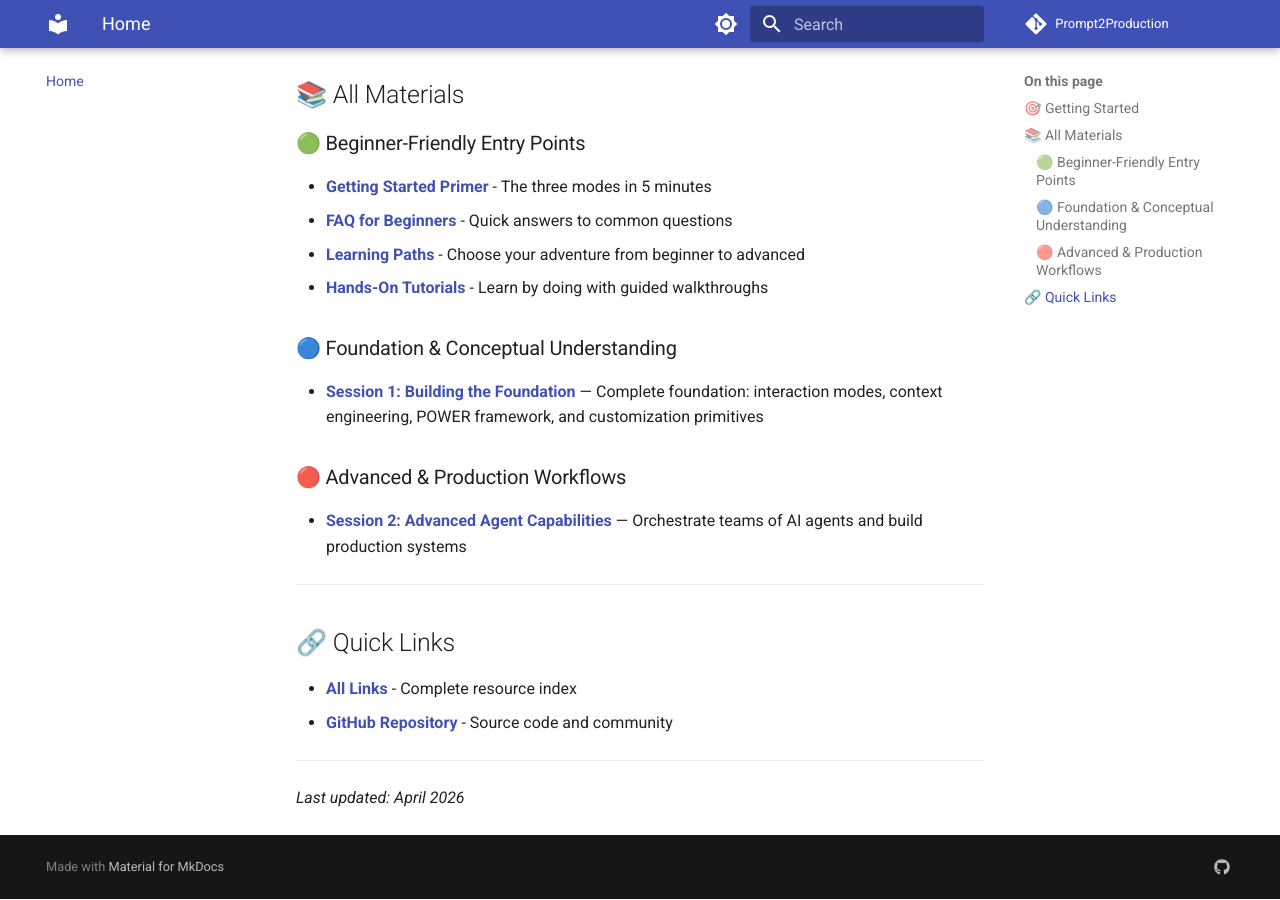
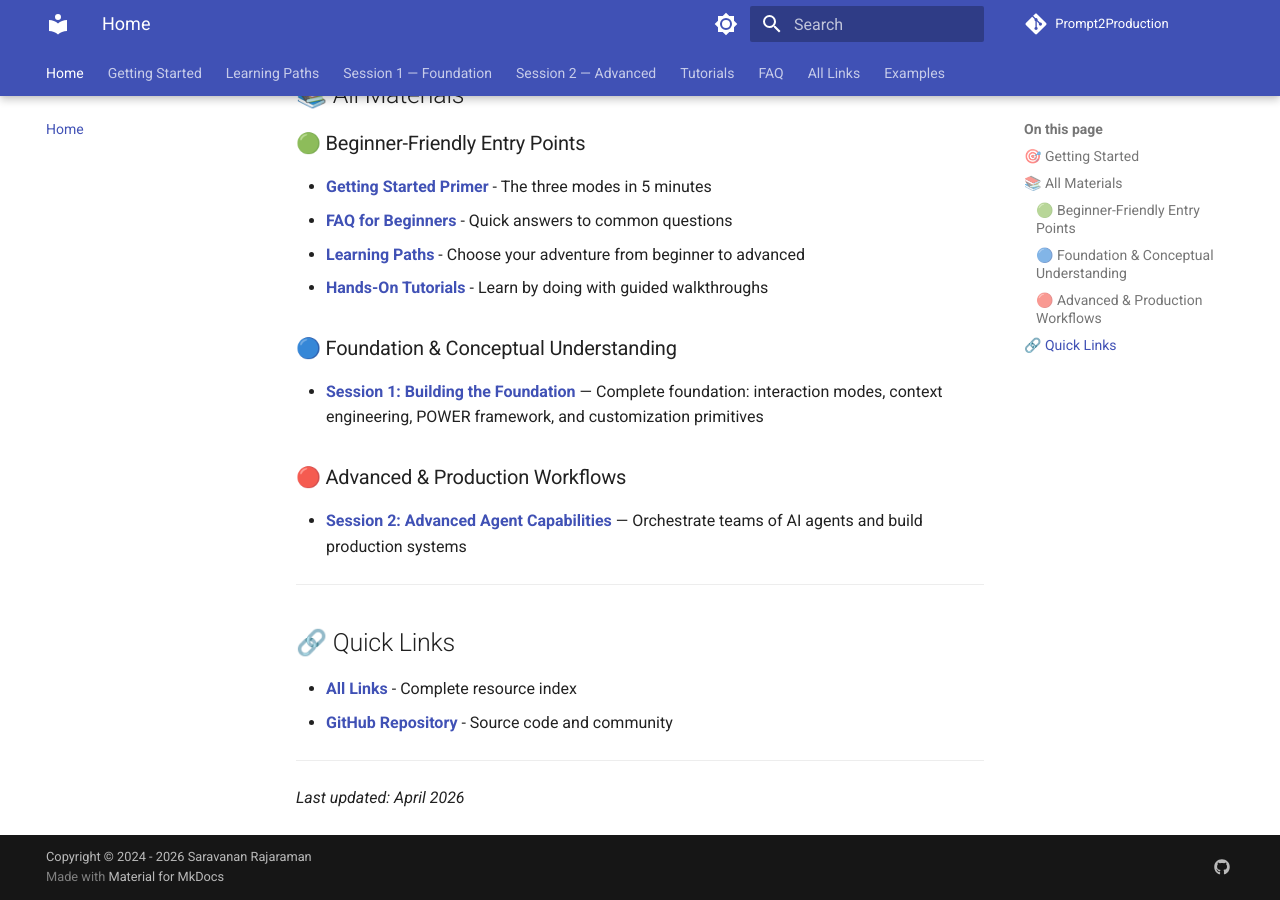
Before and after one commit to SaravananRajaraman/Prompt2Production, an MkDocs documentation site: the page built from docs/index.md, in a window 1280 px wide and 900 px high, scrolled down 757 px. Built offline with MkDocs 1.6.1 and Material for MkDocs 9.7.7, drawn with Linux system fonts in a browser that asks for light colours; comment, search, counter and statistics services are not loaded.

Commit message:
enhance: improve mkdocs configuration with sticky navigation tabs and toc depth

```diff
--- a/mkdocs.yml
+++ b/mkdocs.yml
@@ -1,5 +1,6 @@
 site_name: Prompt2Production
-site_description: Learn and skill up with GitHub Copilot — from Ask to multi-agent orchestration
+site_description: Learn and skill up with GitHub Copilot — from Ask mode to multi-agent orchestration
+site_author: Saravanan Rajaraman
 site_url: https://SaravananRajaraman.github.io/Prompt2Production/
 repo_url: https://github.com/SaravananRajaraman/Prompt2Production
 repo_name: Prompt2Production
@@ -34,6 +35,7 @@ theme:
         name: Switch to light mode
   features:
     - navigation.tabs
+    - navigation.tabs.sticky
     - navigation.top
     - navigation.tracking
     - navigation.instant
@@ -42,6 +44,7 @@ theme:
     - search.share
     - content.code.copy
     - toc.follow
+  language: en
 
 plugins:
   - search:
@@ -65,9 +68,12 @@ markdown_extensions:
   - toc:
       permalink: true
       title: On this page
+      toc_depth: 3
 
 extra:
   social:
     - icon: fontawesome/brands/github
       link: https://github.com/SaravananRajaraman/Prompt2Production
       name: GitHub
+
+copyright: Copyright &copy; 2024 - 2026 Saravanan Rajaraman
```
